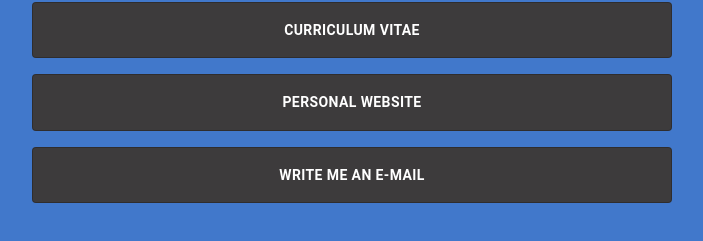
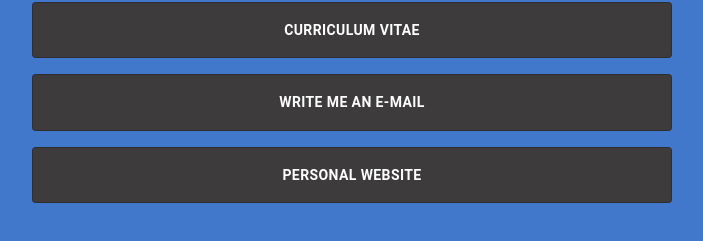
Before and after one commit to hugobraga/personal-website, a React (Create React App) app in the folder react-website/: page / in a window 1280 px wide. Shown: the part 507-748 px from the top of the page, without its empty margins (288-991 px from the left). Built offline with nearby package versions, Linux system fonts and the light colour scheme.

Commit message:
Mudei posição de botão

```diff
--- a/react-website/src/components/SMButtons8.js
+++ b/react-website/src/components/SMButtons8.js
@@ -102,15 +102,6 @@ const SMButtons8 = () => {
       <Button
         variant="outlined"
         className={classes.button}
-        onClick={() => {
-          window.open("https://sites.google.com/site/hugobraga", "_blank");
-        }}
-      >
-        Personal Website
-      </Button>
-      <Button
-        variant="outlined"
-        className={classes.button}
         onClick={(e) => {
           window.location = "mailto:hugo@hugobraga.io";
           e.preventDefault();
@@ -120,6 +111,15 @@ const SMButtons8 = () => {
         {/* <EmailIcon /> */}
         Write me an E-Mail
       </Button>
+      <Button
+        variant="outlined"
+        className={classes.button}
+        onClick={() => {
+          window.open("https://sites.google.com/site/hugobraga", "_blank");
+        }}
+      >
+        Personal Website
+      </Button>
     </Grid>
   );
 };
```
